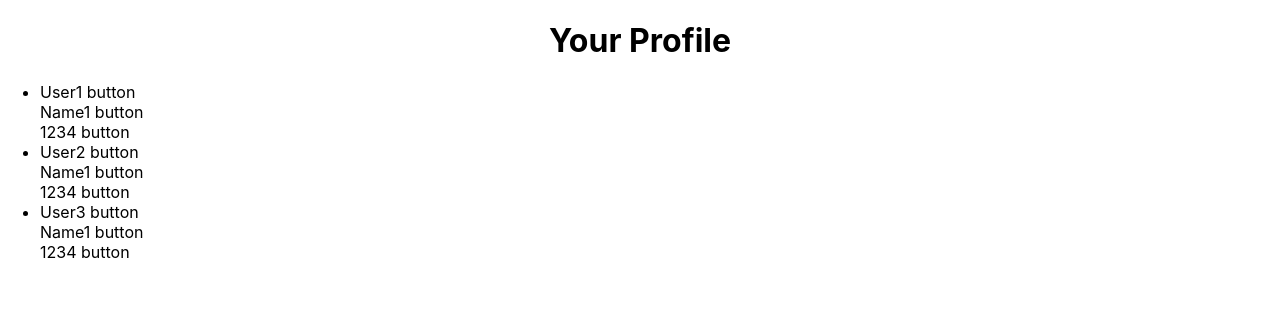
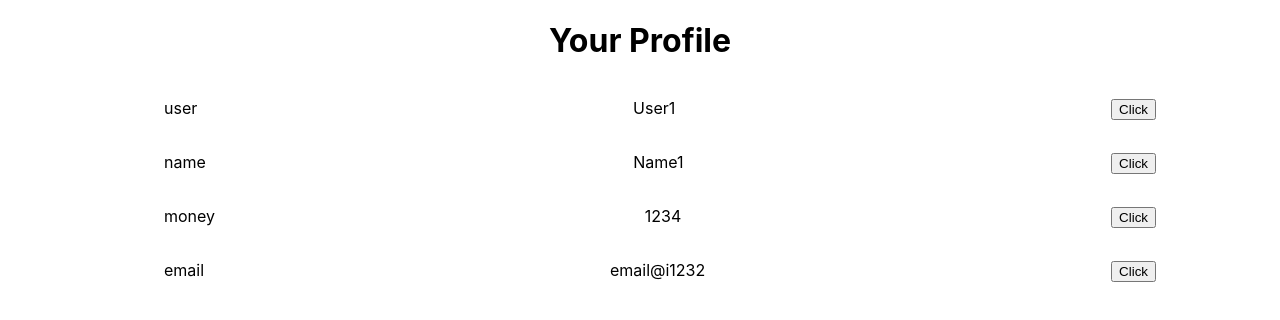
Before and after one commit to MaxDillon/CS348_Project, a React (Create React App) app in the folder client/: page /edit in a window 1280 px wide. Shown: the top 320 px of the page. Built offline with nearby package versions, Linux system fonts and the light colour scheme.

Commit message:
Initial edit page

```diff
--- a/client/src/Pages/EditPage/Edit.css
+++ b/client/src/Pages/EditPage/Edit.css
@@ -1,5 +1,18 @@
 .stackIt {
     display: flex;
     justify-content: space-between;
+    width: 80%;
+    margin-left: 10%
+    };
 
-};
+.button{
+    height:10px;
+    width:100px
+}
+
+.verticalSpace {
+    display: flex;
+    flex-direction: column;
+    align-content: flex-start;
+    height: 200px;
+}
--- a/client/src/Pages/EditPage/EditPage.js
+++ b/client/src/Pages/EditPage/EditPage.js
@@ -2,8 +2,12 @@ import React from "react";
 import {useState, useLayoutEffect} from 'react'
 import { useNavigate } from 'react-router-dom';
 import './Edit.css'
-export default function EditPage() {
-    const users = [{
+import Field from './Field.js'
+
+export default function EditPage(props) {
+    const [details, setDetails] = useState([]);
+    const users = [
+        {
         user: "User1",
         name: "Name1",
         money: 1234
@@ -16,21 +20,39 @@ export default function EditPage() {
         name: "Name1",
         money: 1234
     }]
-    const userDetails = {
+    const userDetails =
+        {
         user: "User1",
         name: "Name1",
-        money: 1234
+        money: 1234,
+        email: "email@i1232"
     }
-    const userList = users.map(user => (<li>
-        <div className={"stackIt"}>{user.user} button</div>
-        <div className={"stackIt"}>{user.name} button</div>
-        <div className={"stackIt"}>{user.money} button</div>
-        </li>))
+    const test = [];
+
+
+    for(const[key, value] of Object.entries(userDetails)) {
+        test.push([key, value]);
+    }
+
+    const userList = test.map(field => (
+        <div className={"stackIt"}>{field[0]} {field[1]} button</div>
+
+        )
+        )
+
+    const users1 = test.map(field => (
+        <Field details={field} id={field[0]}/>
+        )
+    )
+
     return (
         <div> <h1>Your Profile</h1>
-            <ul>
-                {userList}
-            </ul>
+        <div >
+
+                 <ul className={"verticalSpace"}>
+                {users1}
+                </ul>
+        </div>
         </div>
 
     );
--- /dev/null
+++ b/client/src/Pages/EditPage/Field.js
@@ -0,0 +1,31 @@
+import React from "react";
+import {useState, useLayoutEffect} from 'react'
+import { useNavigate } from 'react-router-dom';
+import './Edit.css'
+export default function Field(props) {
+    const[details, setDetails] = useState(props);
+    const [isEditing, setEditing] = useState(false);
+
+function handleSubmit(e) {
+    e.preventDefault();
+    setEditing(false);
+  }
+const view = ( <div className={"stackIt"}>
+    <p>{props.details[0]}</p>
+    <p>{props.details[1]}</p>
+    <p><button className={"button"} onClick={() => setEditing(true)}>Click</button></p>
+    </div>
+);
+
+const editing = (
+        <div className={"stackIt"}>
+
+<p>{props.details[0]}</p>
+    <input></input>
+<p><button className={"button"} onClick={() => setEditing(false)}>Save</button></p>
+</div>
+);
+
+return <div>{isEditing ? editing : view}</div>;
+
+}
```
